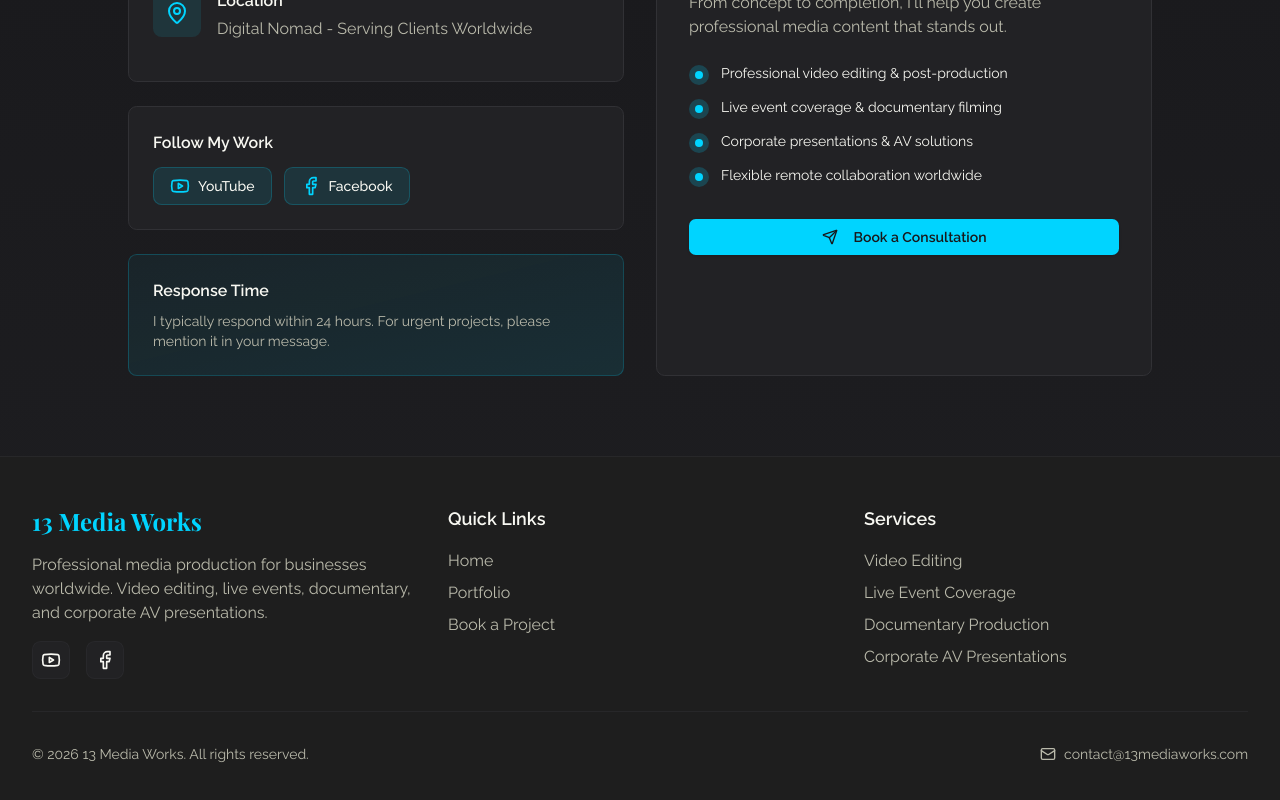
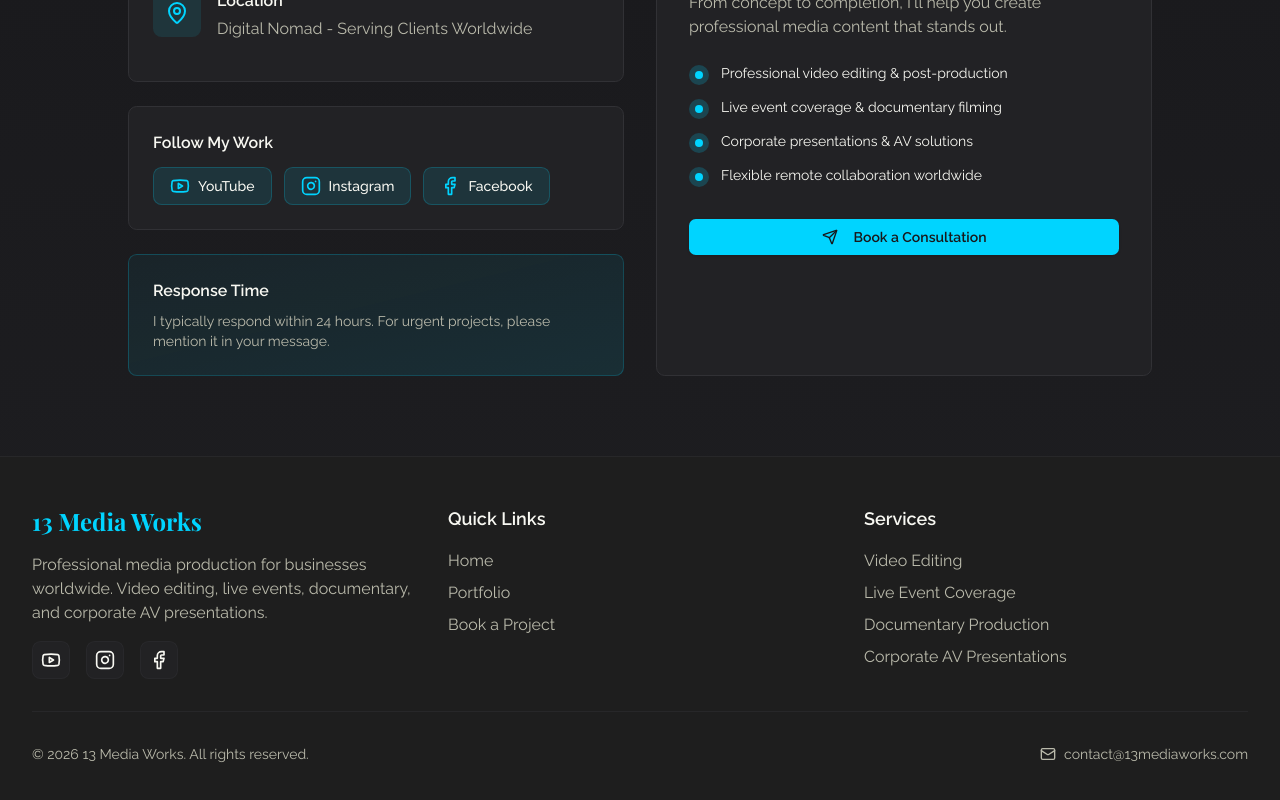
Before and after one commit to tatzpecialist-ui/sg-d5ea3497-4381-4918-9e05-6d9198178778-1776065896, a Next.js app: page / in a window 1280 px wide. Shown: the part 3017-3817 px from the top of the page. Built offline with nearby package versions, Linux system fonts and the light colour scheme.

Commit message:
feat(portfolio): add instagram link to footer and contact section

```diff
--- a/src/components/ContactSection.tsx
+++ b/src/components/ContactSection.tsx
@@ -1,4 +1,4 @@
-import { Mail, Phone, MapPin, Send, Youtube, Facebook } from "lucide-react";
+import { Mail, Phone, MapPin, Send, Youtube, Facebook, Instagram } from "lucide-react";
 import { Button } from "@/components/ui/button";
 import { Input } from "@/components/ui/input";
 import { Textarea } from "@/components/ui/textarea";
@@ -53,7 +53,7 @@ export function ContactSection() {
 
             <div className="bg-card p-6 rounded-lg border border-border">
               <h3 className="font-semibold mb-3">Follow My Work</h3>
-              <div className="flex gap-3">
+              <div className="flex flex-wrap gap-3">
                 <a
                   href="https://www.youtube.com/@13mediaworks26"
                   target="_blank"
@@ -63,6 +63,17 @@ export function ContactSection() {
                   <Youtube className="h-5 w-5 text-accent" />
                   <span className="text-sm font-medium group-hover:text-accent transition-colors">
                     YouTube
+                  </span>
+                </a>
+                <a
+                  href="https://www.instagram.com/13mediawork/"
+                  target="_blank"
+                  rel="noopener noreferrer"
+                  className="flex items-center gap-2 px-4 py-2 bg-accent/10 hover:bg-accent/20 rounded-lg transition-all duration-300 border border-accent/20 hover:border-accent/50 group"
+                >
+                  <Instagram className="h-5 w-5 text-accent" />
+                  <span className="text-sm font-medium group-hover:text-accent transition-colors">
+                    Instagram
                   </span>
                 </a>
                 <a
--- a/src/components/Footer.tsx
+++ b/src/components/Footer.tsx
@@ -1,5 +1,5 @@
 import Link from "next/link";
-import { Mail, Phone, MapPin, Youtube, Facebook } from "lucide-react";
+import { Mail, Phone, MapPin, Youtube, Facebook, Instagram } from "lucide-react";
 
 export function Footer() {
   return (
@@ -23,6 +23,15 @@ export function Footer() {
                 aria-label="YouTube Channel"
               >
                 <Youtube className="h-5 w-5" />
+              </a>
+              <a
+                href="https://www.instagram.com/13mediawork/"
+                target="_blank"
+                rel="noopener noreferrer"
+                className="p-2 rounded-lg bg-secondary/50 hover:bg-accent/20 hover:text-accent transition-all duration-300 border border-border/50 hover:border-accent/50"
+                aria-label="Instagram Profile"
+              >
+                <Instagram className="h-5 w-5" />
               </a>
               <a
                 href="https://www.facebook.com/13MediaWorks/"
```
